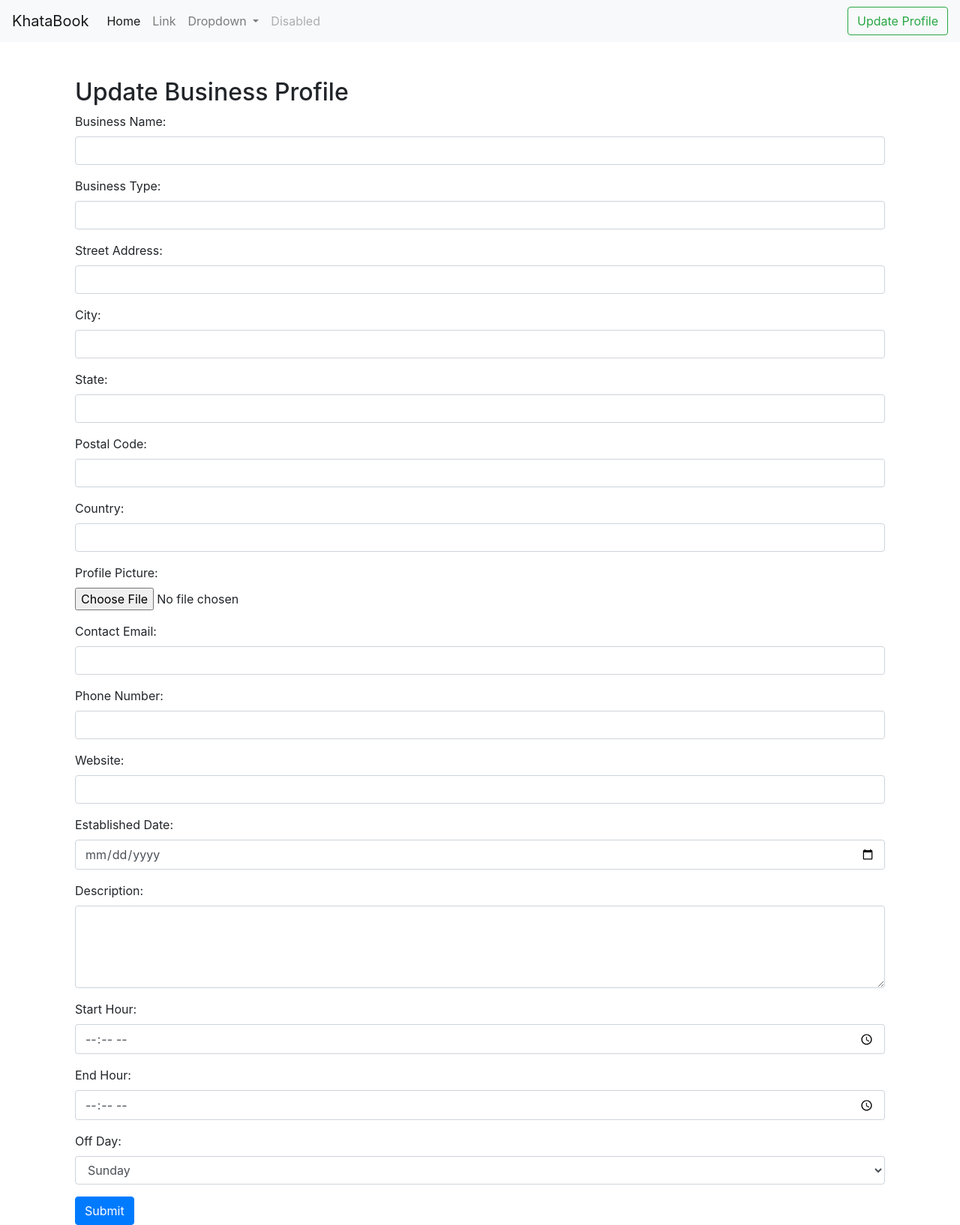
After one commit to hariom2311/django-30-days, a Django app: page /update-profile/ in a window 1280 px wide. The commit adds this page. Shown: the whole page at 75% size. Run offline with Django 3.2, Linux system fonts and the light colour scheme; a user stored in the database is signed in; data comes from the database, SQL or seed files in the repository; both versions use the stored data as it was after the commit; some libraries are stand-ins or nearby versions.

Commit message:
day 4 commit

```diff
--- a/myapp/admin.py
+++ b/myapp/admin.py
@@ -1,6 +1,7 @@
 from django.contrib import admin
-from myapp.models import Customer, PurchasedDetails
+from myapp.models import Customer, PurchasedDetails, BusinessProfile
 # Register your models here.
 
 admin.site.register(Customer)
 admin.site.register(PurchasedDetails)
+admin.site.register(BusinessProfile)
--- a/myapp/models.py
+++ b/myapp/models.py
@@ -1,5 +1,37 @@
 from django.db import models
 from django.contrib.auth.models import User
+
+class BusinessProfile(models.Model):
+    user = models.ForeignKey(User, on_delete=models.CASCADE, related_name='business_profile')
+    business_name = models.CharField(max_length=255)
+    business_type = models.CharField(max_length=255)
+
+    # Address Parts
+    street_address = models.CharField(max_length=255, blank=True, null=True)
+    city = models.CharField(max_length=100, blank=True, null=True)
+    state = models.CharField(max_length=100, blank=True, null=True)
+    postal_code = models.CharField(max_length=20, blank=True, null=True)
+    country = models.CharField(max_length=100, blank=True, null=True)
+
+    profile_picture = models.ImageField(upload_to='business_profiles/', null=True, blank=True)
+
+    # Additional Fields
+    contact_email = models.EmailField()
+    phone_number = models.CharField(max_length=15)
+    website = models.URLField(max_length=200, blank=True, null=True)
+    established_date = models.DateField()
+    description = models.TextField(blank=True, null=True)
+
+    # Separate fields for start and end hours
+    start_hour = models.TimeField(blank=True, null=True)
+    end_hour = models.TimeField(blank=True, null=True)
+
+    # Field for off day
+    off_day = models.CharField(max_length=15, blank=True, null=True)  # You can use CharField for the day of the week, e.g., "Sunday"
+
+    def __str__(self):
+        return self.business_name
+
 
 class Customer(models.Model):
     user = models.ForeignKey(User, on_delete=models.CASCADE, related_name='customers')
--- a/myapp/urls.py
+++ b/myapp/urls.py
@@ -26,4 +26,6 @@ urlpatterns = [
     path('login/', login_user, name="login_user"),
     path('update-customer/<int:id>', update_customer, name="update_customer"),
     path('delete-customer/<int:id>', delete_customer, name="delete_customer"),
+    path('update-profile/', update_profile, name="update_profile"),
+    path('view-profile/', view_profile, name="view-profile")
 ]
--- a/myapp/views.py
+++ b/myapp/views.py
@@ -6,10 +6,10 @@ from django.contrib.auth.models import User
 from django.contrib import messages
 from django.contrib.auth import authenticate, login
 from django.contrib.auth.decorators import login_required
-from myapp.models import Customer, PurchasedDetails
+from myapp.models import Customer, PurchasedDetails, BusinessProfile
 from django.db.models import Sum, F, FloatField
 from decimal import Decimal
-
+from datetime import datetime
 
 @login_required(login_url='/login/')
 def home(request):
@@ -54,6 +54,46 @@ def update_customer(request, id):
     customer_previous_purchased_details = PurchasedDetails.objects.filter(customer=customer)
     return render(request, "myapp/update-customer.html", {"customer_previous_purchased_details": customer_previous_purchased_details})
 
+@login_required(login_url='/login/')
+def update_profile(request):
+    try:
+        # Attempt to get the existing profile for the user
+        business_profile = BusinessProfile.objects.get(user=request.user)
+    except BusinessProfile.DoesNotExist:
+        # If the profile does not exist, create a new one
+        business_profile = BusinessProfile(user=request.user)
+    if request.method=="POST":
+        business_profile.business_name = request.POST.get("business_name")
+        business_profile.business_type = request.POST.get("business_type")
+        business_profile.street_address = request.POST.get("street_address")
+        business_profile.city = request.POST.get("city")
+        business_profile.state = request.POST.get("state")
+        business_profile.postal_code = request.POST.get("postal_code")
+        business_profile.country = request.POST.get("country")
+        business_profile.contact_email = request.POST.get("contact_email")
+        business_profile.phone_number = request.POST.get("phone_number")
+        business_profile.website = request.POST.get("website")
+        if request.POST.get("established_date"):
+            business_profile.established_date = datetime.strptime(request.POST.get("established_date"), "%Y-%m-%d").date()
+        business_profile.description = request.POST.get("description")
+        if request.POST.get("start_hour"):
+            business_profile.start_hour = request.POST.get("start_hour")
+        if request.POST.get("end_hour"):
+            business_profile.end_hour = request.POST.get("end_hour")
+        business_profile.off_day = request.POST.get("off_day")
+        if request.FILES:
+            business_profile.profile_picture = request.FILES.get("profile_picture")
+        business_profile.save()
+        return redirect("/")
+    return render(request, "myapp/profile.html")
+
+@login_required(login_url='/login/')
+def view_profile(request):
+    try:
+        business_profile = BusinessProfile.objects.get(user=request.user)
+    except:
+        return JsonResponse({"Message": "Profile is not available for thi user"})
+    return render(request, "myapp/view-profile.html", {"business_profile": business_profile})
 @login_required(login_url='/login/')
 def delete_customer(request, id):
     return JsonResponse({"Message": "Customer Deleted succesfully!"})
--- a/mywebsite/settings.py
+++ b/mywebsite/settings.py
@@ -11,7 +11,7 @@ https://docs.djangoproject.com/en/3.2/ref/settings/
 """
 
 from pathlib import Path
-
+import os
 # Build paths inside the project like this: BASE_DIR / 'subdir'.
 BASE_DIR = Path(__file__).resolve().parent.parent
 
@@ -124,3 +124,6 @@ STATIC_URL = '/static/'
 # https://docs.djangoproject.com/en/3.2/ref/settings/#default-auto-field
 
 DEFAULT_AUTO_FIELD = 'django.db.models.BigAutoField'
+
+MEDIA_URL = '/media/'
+MEDIA_ROOT = os.path.join(BASE_DIR)
--- a/mywebsite/urls.py
+++ b/mywebsite/urls.py
@@ -15,8 +15,12 @@ Including another URLconf
 """
 from django.contrib import admin
 from django.urls import path, include
-
+from django.conf.urls.static import static
+from django.conf import settings
 urlpatterns = [
     path('admin/', admin.site.urls),
     path('', include('myapp.urls'))
 ]
+
+if settings.DEBUG:
+    urlpatterns += static(settings.MEDIA_URL, document_root=settings.MEDIA_ROOT)
--- a/templates/myapp/base.html
+++ b/templates/myapp/base.html
@@ -38,7 +38,7 @@
                 <a class="nav-link disabled" href="#">Disabled</a>
             </li>
             </ul>
-            <button class="btn btn-outline-success my-2 my-sm-0" type="submit">Update Profile</button>
+            <a href="/update-profile" class="btn btn-outline-success my-2 my-sm-0">Update Profile</a>
             </form>
         </div>
     </nav>
--- /dev/null
+++ b/templates/myapp/profile.html
@@ -0,0 +1,101 @@
+{% extends 'myapp/base.html' %}
+
+{% block title %}Home - My Website{% endblock %}
+
+{% block content %}
+<div class="container mt-5">
+    <h2>Update Business Profile</h2>
+    <form method="post" enctype="multipart/form-data" class="needs-validation" novalidate>
+        {% csrf_token %}
+        <div class="form-group">
+            <label for="business_name">Business Name:</label>
+            <input type="text" class="form-control" id="business_name" name="business_name" required>
+            <div class="invalid-feedback">
+                Please enter the business name.
+            </div>
+        </div>
+        <div class="form-group">
+            <label for="business_type">Business Type:</label>
+            <input type="text" class="form-control" id="business_type" name="business_type" required>
+            <div class="invalid-feedback">
+                Please enter the business type.
+            </div>
+        </div>
+        <div class="form-group">
+            <label for="street_address">Street Address:</label>
+            <input type="text" class="form-control" id="street_address" name="street_address">
+        </div>
+        <div class="form-group">
+            <label for="city">City:</label>
+            <input type="text" class="form-control" id="city" name="city">
+        </div>
+        <div class="form-group">
+            <label for="state">State:</label>
+            <input type="text" class="form-control" id="state" name="state">
+        </div>
+        <div class="form-group">
+            <label for="postal_code">Postal Code:</label>
+            <input type="text" class="form-control" id="postal_code" name="postal_code">
+        </div>
+        <div class="form-group">
+            <label for="country">Country:</label>
+            <input type="text" class="form-control" id="country" name="country">
+        </div>
+        <div class="form-group">
+            <label for="profile_picture">Profile Picture:</label>
+            <input type="file" class="form-control-file" id="profile_picture" name="profile_picture">
+        </div>
+        <div class="form-group">
+            <label for="contact_email">Contact Email:</label>
+            <input type="email" class="form-control" id="contact_email" name="contact_email" required>
+            <div class="invalid-feedback">
+                Please enter a valid email address.
+            </div>
+        </div>
+        <div class="form-group">
+            <label for="phone_number">Phone Number:</label>
+            <input type="text" class="form-control" id="phone_number" name="phone_number" required>
+            <div class="invalid-feedback">
+                Please enter a phone number.
+            </div>
+        </div>
+        <div class="form-group">
+            <label for="website">Website:</label>
+            <input type="url" class="form-control" id="website" name="website">
+        </div>
+        <div class="form-group">
+            <label for="established_date">Established Date:</label>
+            <input type="date" class="form-control" id="established_date" name="established_date" required>
+            <div class="invalid-feedback">
+                Please enter the established date.
+            </div>
+        </div>
+        <div class="form-group">
+            <label for="description">Description:</label>
+            <textarea class="form-control" id="description" name="description" rows="4"></textarea>
+        </div>
+        <div class="form-group">
+            <label for="start_hour">Start Hour:</label>
+            <input type="time" class="form-control" id="start_hour" name="start_hour">
+        </div>
+        <div class="form-group">
+            <label for="end_hour">End Hour:</label>
+            <input type="time" class="form-control" id="end_hour" name="end_hour">
+        </div>
+        <div class="form-group">
+            <label for="off_day">Off Day:</label>
+            <select class="form-control" id="off_day" name="off_day">
+                <option value="Sunday">Sunday</option>
+                <option value="Monday">Monday</option>
+                <option value="Tuesday">Tuesday</option>
+                <option value="Wednesday">Wednesday</option>
+                <option value="Thursday">Thursday</option>
+                <option value="Friday">Friday</option>
+                <option value="Saturday">Saturday</option>
+            </select>
+        </div>
+
+        <button type="submit" class="btn btn-primary">Submit</button>
+    </form>
+</div>
+{% endblock %}
```
Also changed, not shown: templates/myapp/view-profile.html (added, +25 -0 lines), business_profiles/30_days_video_series_day_2.jpg (added), business_profiles/30_days_video_series_day_2_FEbDgUL.jpg (added), db.sqlite3, myapp/migrations/0005_businessprofile.py (added).
